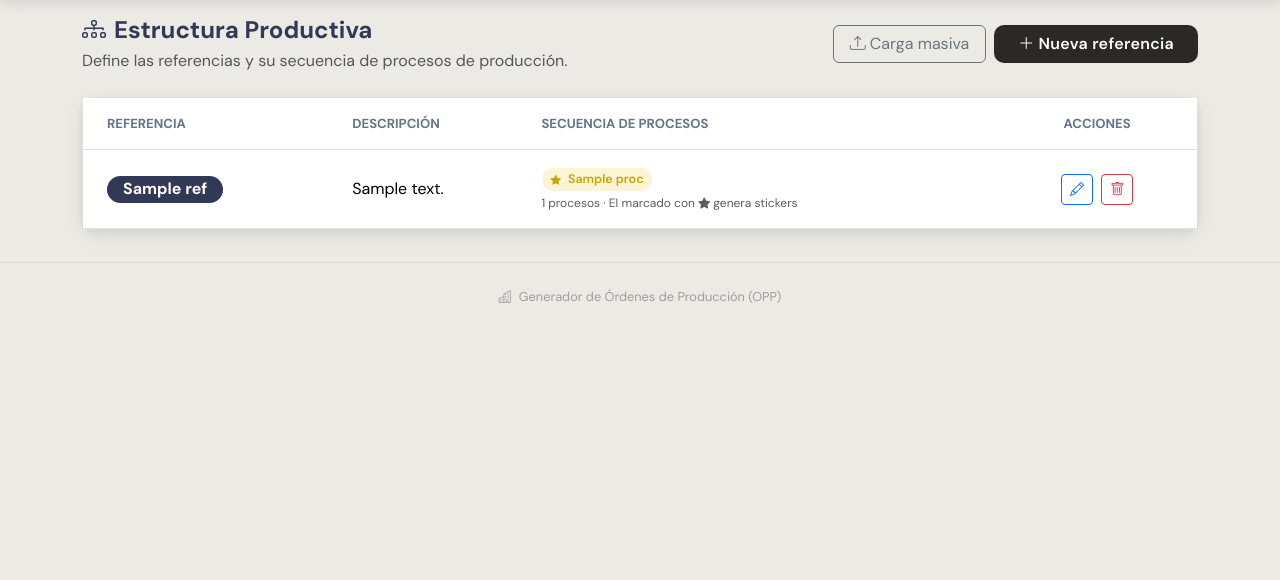
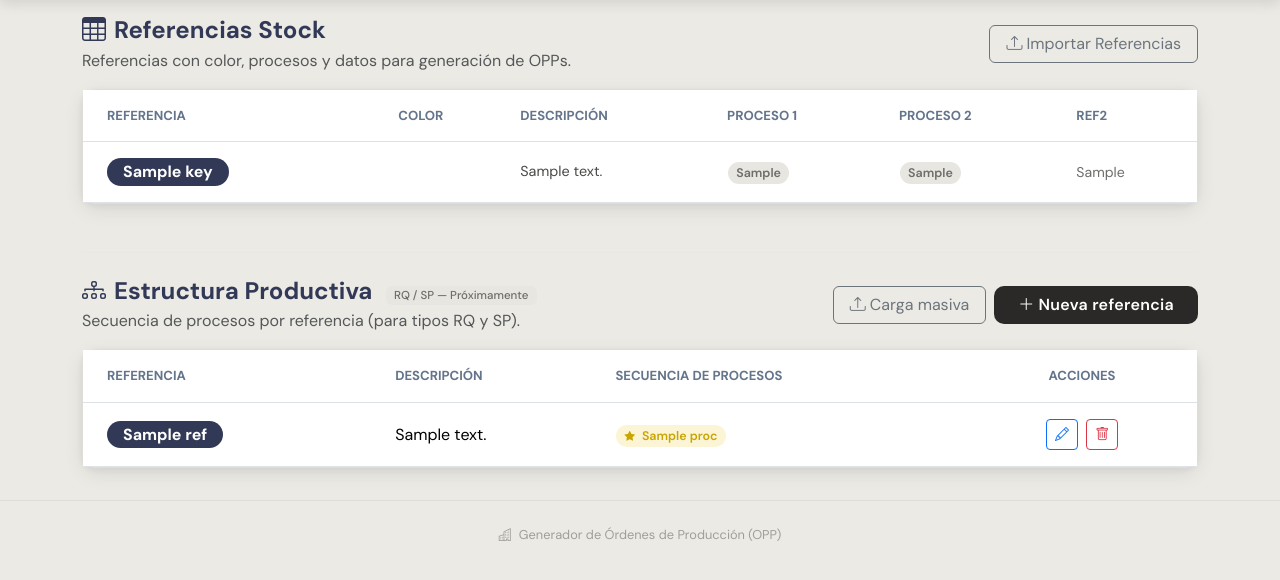
Before and after one commit to asistentelogistica2-maker/Opps-Control-Piso, a Flask app: template templates/estructura.html in a window 1280 px wide. Shown: the part 64-644 px from the top of the page. Run offline with Flask 3, Linux system fonts and the light colour scheme; the template is opened without the code that fills it: most values are stand-ins (such as "Sample title", 1, 10 or a date in 2020).

Commit message:
feat: unifica referencias en Firebase con clave REFERENCIA|COLOR
- Nuevo template unificado de 14 columnas (Referencia, Color, Procesos, Notas...)
- Importacion de referencias desde Estructura Productiva en la app
- load_referencias_stock() lee de Firebase en vez del Excel del repo
- firebase_db separa entradas con | (referencias) de las sin | (estructura RQ/SP)
- Estructura page muestra secciones separadas para Referencias Stock y Estructura RQ/SP
- Elimina Referencias Stock.xlsx del repo

Co-Authored-By: Claude Sonnet 4.6 <noreply@anthropic.com>

```diff
--- a/app.py
+++ b/app.py
@@ -2,10 +2,11 @@ import os
 import io
 import uuid
 from flask import Flask, render_template, request, send_file, redirect, url_for, flash
-from logic.generator import load_estructura, save_estructura, generate_opps_stock
+from logic.generator import load_estructura, save_estructura, generate_opps_stock, load_referencias_stock
 from logic.excel_io import (
     read_input_excel, create_input_template, write_jumbo_excel,
-    load_referencias_stock, create_estructura_template, read_estructura_excel,
+    create_estructura_template, read_estructura_excel,
+    create_referencias_template, read_referencias_excel,
 )
 
 app = Flask(__name__)
@@ -117,9 +118,57 @@ def plantilla():
     )
 
 
+@app.route('/referencias/plantilla')
+def plantilla_referencias():
+    buf = io.BytesIO()
+    create_referencias_template(buf)
+    buf.seek(0)
+    return send_file(
+        buf,
+        download_name='plantilla_referencias.xlsx',
+        as_attachment=True,
+        mimetype='application/vnd.openxmlformats-officedocument.spreadsheetml.sheet',
+    )
+
+
+@app.route('/referencias/importar', methods=['POST'])
+def importar_referencias():
+    from logic.firebase_db import save_referencias
+    archivo = request.files.get('archivo_referencias')
+    if not archivo or archivo.filename == '':
+        flash('Seleccione un archivo Excel para importar.', 'warning')
+        return redirect(url_for('estructura'))
+
+    modo = request.form.get('modo_referencias', 'merge')
+
+    try:
+        stream = io.BytesIO(archivo.read())
+        nuevas, errors = read_referencias_excel(stream)
+
+        if not nuevas:
+            flash('El archivo no contiene referencias válidas.', 'warning')
+            return redirect(url_for('estructura'))
+
+        save_referencias(nuevas, modo)
+        global _referencias_stock
+        _referencias_stock = None
+
+        msg = f'{len(nuevas)} referencia(s) importada(s) correctamente.'
+        if errors:
+            msg += f' {len(errors)} fila(s) omitida(s).'
+        flash(msg, 'success')
+
+    except Exception as exc:
+        flash(f'Error al leer el archivo: {exc}', 'danger')
+
+    return redirect(url_for('estructura'))
+
+
 @app.route('/estructura')
 def estructura():
-    return render_template('estructura.html', estructura=load_estructura())
+    from logic.firebase_db import load_referencias, is_available
+    referencias = load_referencias() if is_available() else {}
+    return render_template('estructura.html', estructura=load_estructura(), referencias=referencias)
 
 
 @app.route('/estructura/guardar', methods=['POST'])
--- a/templates/estructura.html
+++ b/templates/estructura.html
@@ -4,12 +4,124 @@
 
 {% block content %}
 
-<div class="d-flex align-items-center justify-content-between mb-4">
+<!-- ── SECCIÓN REFERENCIAS UNIFICADAS ── -->
+<div class="d-flex align-items-center justify-content-between mb-3">
+  <div>
+    <h4 class="fw-bold mb-1" style="color:var(--navy)">
+      <i class="bi bi-table me-2"></i>Referencias Stock
+    </h4>
+    <p class="text-muted mb-0">Referencias con color, procesos y datos para generación de OPPs.</p>
+  </div>
+  <button class="btn btn-outline-secondary px-3" data-bs-toggle="collapse" data-bs-target="#panelReferencias">
+    <i class="bi bi-upload me-1"></i>Importar Referencias
+  </button>
+</div>
+
+<!-- Panel importar referencias -->
+<div class="collapse mb-4" id="panelReferencias">
+  <div class="card border-0 shadow-sm">
+    <div class="card-header d-flex align-items-center justify-content-between py-3 px-4"
+         style="background:var(--surface-2);border-bottom:1px solid var(--line);">
+      <span class="fw-semibold" style="color:var(--ink);">
+        <i class="bi bi-file-earmark-spreadsheet me-2" style="color:var(--navy)"></i>Importar desde Excel
+      </span>
+      <a href="{{ url_for('plantilla_referencias') }}" class="btn btn-sm btn-outline-primary">
+        <i class="bi bi-download me-1"></i>Descargar plantilla
+      </a>
+    </div>
+    <div class="card-body p-4">
+      <form method="POST" action="{{ url_for('importar_referencias') }}" enctype="multipart/form-data">
+        <div class="row g-3 align-items-end">
+          <div class="col-md-6">
+            <label class="form-label fw-semibold">Archivo Excel</label>
+            <input type="file" name="archivo_referencias" class="form-control" accept=".xlsx,.xls" required>
+            <div class="form-text">Usa la plantilla para asegurarte del formato correcto (14 columnas).</div>
+          </div>
+          <div class="col-md-4">
+            <label class="form-label fw-semibold">Modo</label>
+            <select name="modo_referencias" class="form-select">
+              <option value="merge">Agregar / actualizar (conserva existentes)</option>
+              <option value="reemplazar">Reemplazar todo</option>
+            </select>
+          </div>
+          <div class="col-md-2">
+            <button type="submit" class="btn btn-primary-custom w-100">
+              <i class="bi bi-upload me-1"></i>Importar
+            </button>
+          </div>
+        </div>
+      </form>
+      <div class="mt-3 p-3 rounded-3" style="background:var(--bg);border:1px solid var(--line);font-size:.83rem;color:var(--ink-2);">
+        <strong>Columnas:</strong> Referencia · Referencia PRD · Descripción · Color · Color # · Medida · U.M · Proceso 1 · Nombre Proceso 1 · Proceso 2 · Nombre Proceso 2 · REF2 · Notas Proceso 1 · Notas Proceso 2
+      </div>
+    </div>
+  </div>
+</div>
+
+<!-- Tabla referencias -->
+{% if referencias %}
+<div class="card mb-5">
+  <div class="card-body p-0">
+    <div class="table-responsive">
+      <table class="table table-hover mb-0 align-middle">
+        <thead style="background:#f8fafc;">
+          <tr>
+            <th class="ps-4 py-3" style="color:#64748b;font-size:.82rem;">REFERENCIA</th>
+            <th class="py-3" style="color:#64748b;font-size:.82rem;">COLOR</th>
+            <th class="py-3" style="color:#64748b;font-size:.82rem;">DESCRIPCIÓN</th>
+            <th class="py-3" style="color:#64748b;font-size:.82rem;">PROCESO 1</th>
+            <th class="py-3" style="color:#64748b;font-size:.82rem;">PROCESO 2</th>
+            <th class="py-3" style="color:#64748b;font-size:.82rem;">REF2</th>
+          </tr>
+        </thead>
+        <tbody>
+          {% for key, data in referencias.items() %}
+          {% set parts = key.split('|') %}
+          <tr>
+            <td class="ps-4 py-3">
+              <span class="badge rounded-pill fs-6 px-3" style="background:var(--navy)">{{ parts[0] }}</span>
+            </td>
+            <td class="py-3"><span class="badge rounded-pill px-3" style="background:var(--surface-2);color:var(--ink);">{{ parts[1] if parts|length > 1 else '' }}</span></td>
+            <td class="py-3" style="color:var(--ink-2);font-size:.9rem;">{{ data.descripcion or '—' }}</td>
+            <td class="py-3">
+              <span class="badge-proc">{{ data.ref1 or '—' }}</span>
+            </td>
+            <td class="py-3">
+              {% if data.ref2_i %}
+              <span class="badge-proc">{{ data.ref2_i }}</span>
+              {% else %}—{% endif %}
+            </td>
+            <td class="py-3" style="color:var(--ink-3);font-size:.88rem;">{{ data.ref2_j or '—' }}</td>
+          </tr>
+          {% endfor %}
+        </tbody>
+      </table>
+    </div>
+  </div>
+</div>
+{% else %}
+<div class="card mb-5">
+  <div class="card-body text-center py-5 text-muted">
+    <i class="bi bi-inbox d-block mb-3" style="font-size:3rem;color:#cbd5e1;"></i>
+    <p class="mb-3">No hay referencias cargadas aún.</p>
+    <button class="btn btn-primary-custom px-4" data-bs-toggle="collapse" data-bs-target="#panelReferencias">
+      <i class="bi bi-upload me-1"></i>Importar Referencias
+    </button>
+  </div>
+</div>
+{% endif %}
+
+<!-- ── SEPARADOR ── -->
+<hr class="my-4" style="border-color:var(--line);">
+
+<!-- ── SECCIÓN ESTRUCTURA PRODUCTIVA (RQ/SP futuro) ── -->
+<div class="d-flex align-items-center justify-content-between mb-3">
   <div>
     <h4 class="fw-bold mb-1" style="color:var(--navy)">
       <i class="bi bi-diagram-3 me-2"></i>Estructura Productiva
+      <span class="badge ms-2 px-2 py-1" style="background:var(--surface-2);color:var(--ink-3);font-size:.72rem;font-weight:500;">RQ / SP — Próximamente</span>
     </h4>
-    <p class="text-muted mb-0">Define las referencias y su secuencia de procesos de producción.</p>
+    <p class="text-muted mb-0">Secuencia de procesos por referencia (para tipos RQ y SP).</p>
   </div>
   <div class="d-flex gap-2">
     <button class="btn btn-outline-secondary px-3" data-bs-toggle="collapse" data-bs-target="#panelImportar">
@@ -21,7 +133,7 @@
   </div>
 </div>
 
-<!-- Panel carga masiva -->
+<!-- Panel carga masiva estructura -->
 <div class="collapse mb-4" id="panelImportar">
   <div class="card border-0 shadow-sm">
     <div class="card-header d-flex align-items-center justify-content-between py-3 px-4"
@@ -39,13 +151,12 @@
           <div class="col-md-6">
             <label class="form-label fw-semibold">Archivo Excel</label>
             <input type="file" name="archivo_masivo" class="form-control" accept=".xlsx,.xls" required>
-            <div class="form-text">Usa la plantilla para asegurarte del formato correcto.</div>
           </div>
           <div class="col-md-4">
-            <label class="form-label fw-semibold">Modo de importación</label>
+            <label class="form-label fw-semibold">Modo</label>
             <select name="modo_importar" class="form-select">
-              <option value="merge">Agregar / actualizar (conserva existentes)</option>
-              <option value="reemplazar">Reemplazar todo (borra las actuales)</option>
+              <option value="merge">Agregar / actualizar</option>
+              <option value="reemplazar">Reemplazar todo</option>
             </select>
           </div>
           <div class="col-md-2">
@@ -55,14 +166,9 @@
           </div>
         </div>
       </form>
-      <div class="mt-3 p-3 rounded-3" style="background:var(--bg);border:1px solid var(--line);font-size:.83rem;color:var(--ink-2);">
-        <strong>Formato del Excel:</strong> columna A = Referencia · columna B = Descripción · columnas C en adelante = Proceso 1, Proceso 2… (hasta 8 procesos).<br>
-        El <strong>último proceso</strong> de cada fila es el que genera los stickers.
-      </div>
     </div>
   </div>
 </div>
-
 
 {% if estructura %}
 <div class="card">
@@ -92,9 +198,6 @@
                 </span>
                 {% if not loop.last %}<i class="bi bi-arrow-right text-muted mx-1" style="font-size:.7rem"></i>{% endif %}
               {% endfor %}
-              <div class="text-muted mt-1" style="font-size:.75rem;">
-                {{ data.procesos | length }} procesos · El marcado con <i class="bi bi-star-fill" style="color:var(--green)"></i> genera stickers
-              </div>
             </td>
             <td class="py-3 pe-4 text-center">
               <button class="btn btn-sm btn-outline-primary me-1"
@@ -119,17 +222,13 @@
 </div>
 {% else %}
 <div class="card">
-  <div class="card-body text-center py-5 text-muted">
-    <i class="bi bi-inbox d-block mb-3" style="font-size:3rem;color:#cbd5e1;"></i>
-    <p class="mb-3">No hay referencias configuradas aún.</p>
-    <button class="btn btn-primary-custom px-4" data-bs-toggle="modal" data-bs-target="#modalRef" onclick="clearModal()">
-      <i class="bi bi-plus-lg me-1"></i>Agregar primera referencia
-    </button>
+  <div class="card-body text-center py-4 text-muted">
+    <p class="mb-0">No hay referencias de estructura configuradas.</p>
   </div>
 </div>
 {% endif %}
 
-<!-- Modal -->
+<!-- Modal nueva/editar referencia -->
 <div class="modal fade" id="modalRef" tabindex="-1">
   <div class="modal-dialog modal-lg">
     <div class="modal-content rounded-4">
@@ -141,7 +240,7 @@
         <div class="modal-body p-4">
           <div class="row g-3">
             <div class="col-md-4">
-              <label class="form-label fw-semibold">Código de referencia <span class="text-danger">*</span></label>
+              <label class="form-label fw-semibold">Código <span class="text-danger">*</span></label>
               <input type="text" name="ref" id="modalRef2" class="form-control" placeholder="Ej: REF001" required>
             </div>
             <div class="col-md-8">
@@ -149,23 +248,18 @@
               <input type="text" name="descripcion" id="modalDesc" class="form-control" placeholder="Nombre del producto">
             </div>
             <div class="col-12">
-              <label class="form-label fw-semibold">
-                Procesos <span class="text-danger">*</span>
-                <small class="text-muted fw-normal ms-1">— uno por línea, en orden de producción</small>
+              <label class="form-label fw-semibold">Procesos <span class="text-danger">*</span>
+                <small class="text-muted fw-normal ms-1">— uno por línea, en orden</small>
               </label>
-              <textarea name="procesos" id="modalProc" class="form-control" rows="7"
+              <textarea name="procesos" id="modalProc" class="form-control" rows="6"
                 placeholder="Corte&#10;Costura&#10;Terminado&#10;Empaque" required></textarea>
-              <div class="form-text">
-                <i class="bi bi-star-fill me-1" style="color:var(--green)"></i>
-                El <strong>último proceso</strong> es el que genera los stickers de producción.
-              </div>
             </div>
           </div>
         </div>
         <div class="modal-footer border-0 pt-0">
           <button type="button" class="btn btn-outline-secondary" data-bs-dismiss="modal">Cancelar</button>
           <button type="submit" class="btn btn-primary-custom px-4">
-            <i class="bi bi-floppy me-1"></i>Guardar referencia
+            <i class="bi bi-floppy me-1"></i>Guardar
           </button>
         </div>
       </form>
@@ -186,7 +280,7 @@
   }
 
   function editRef(ref, desc, procesos) {
-    document.getElementById('modalTitle').textContent = 'Editar referencia: ' + ref;
+    document.getElementById('modalTitle').textContent = 'Editar: ' + ref;
     document.getElementById('modalRef2').value = ref;
     document.getElementById('modalRef2').setAttribute('readonly', true);
     document.getElementById('modalDesc').value = desc;
```
Also changed, not shown: logic/excel_io.py (+54 -35 lines), logic/firebase_db.py (+22 -2 lines), logic/generator.py (+11 -0 lines).
